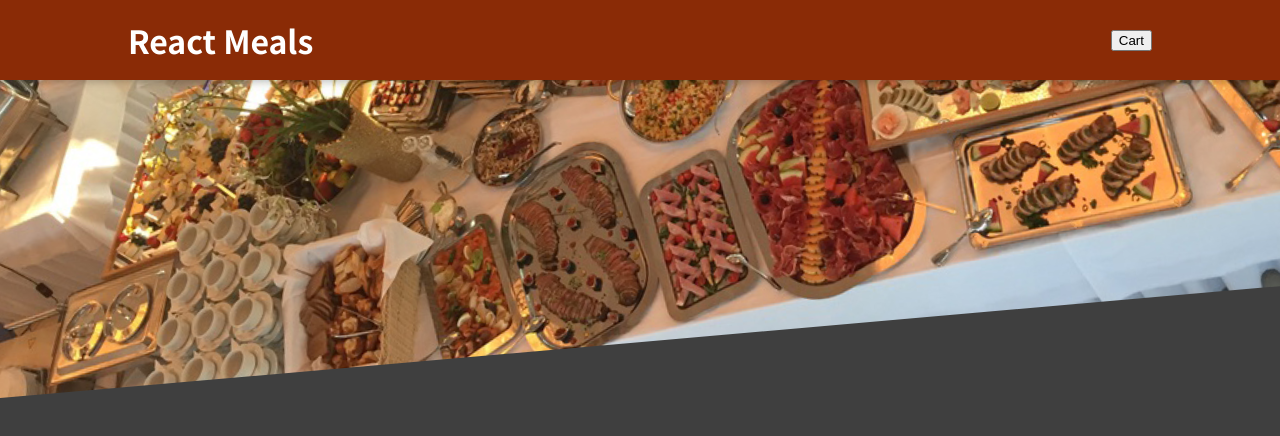
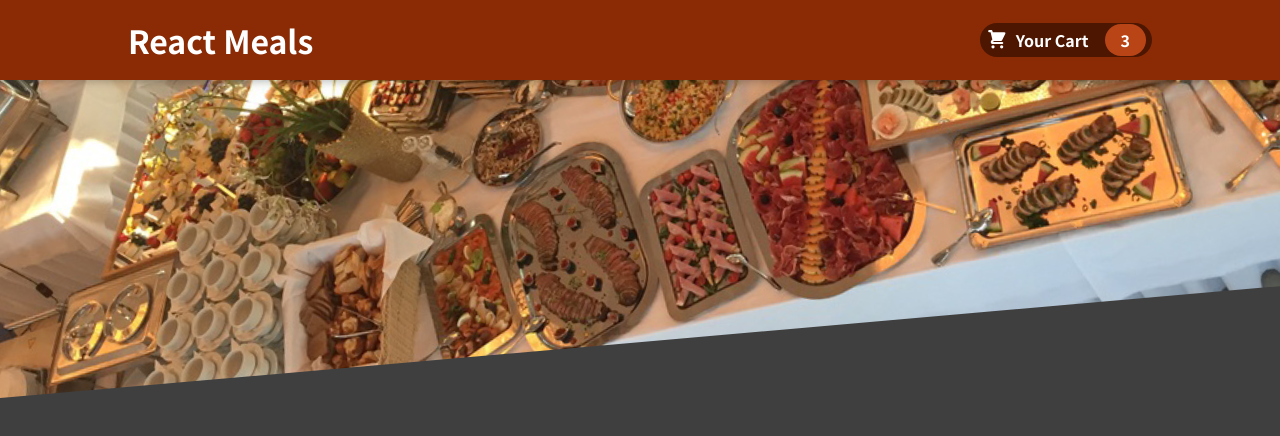
Before and after one commit to PayalSasmal10/food-app, a React (Create React App) app: page / in a window 1280 px wide. Shown: the top 436 px of the page. Built offline with nearby package versions, Linux system fonts and the light colour scheme.

Commit message:
header cart button is completed

```diff
--- /dev/null
+++ b/src/components/Cart/CartIcon.js
@@ -0,0 +1,13 @@
+const CartIcon = () => {
+    return (
+      <svg
+        xmlns='http://www.w3.org/2000/svg'
+        viewBox='0 0 20 20'
+        fill='currentColor'
+      >
+        <path d='M3 1a1 1 0 000 2h1.22l.305 1.222a.997.997 0 00.01.042l1.358 5.43-.893.892C3.74 11.846 4.632 14 6.414 14H15a1 1 0 000-2H6.414l1-1H14a1 1 0 00.894-.553l3-6A1 1 0 0017 3H6.28l-.31-1.243A1 1 0 005 1H3zM16 16.5a1.5 1.5 0 11-3 0 1.5 1.5 0 013 0zM6.5 18a1.5 1.5 0 100-3 1.5 1.5 0 000 3z' />
+      </svg>
+    );
+  };
+
+  export default CartIcon;
--- a/src/components/Layout/Header.js
+++ b/src/components/Layout/Header.js
@@ -1,13 +1,14 @@
 import React from "react";
 import mealsImg from '../../assets/meals.jpg';
 import classes from './Header.module.css';
+import HeaderCartButton from "./HeaderCartButton";
 
 const Header = props =>{
     return(
         <React.Fragment>
             <header className={classes.header}>
                 <h1>React Meals</h1>
-                <button>Cart</button>
+                <HeaderCartButton/>
             </header>
             <div className={classes['main-image']}>
                 <img src={mealsImg} alt="A table full of delicious food"/>
--- /dev/null
+++ b/src/components/Layout/HeaderCartButton.js
@@ -0,0 +1,15 @@
+import React from 'react';
+import CartIcon from '../Cart/CartIcon';
+import classes from './HeaderCartButton.module.css';
+
+const HeaderCartButton = props =>{
+    return (
+        <button className={classes.button}>
+            <span className={classes.icon}><CartIcon/></span>
+            <span>Your Cart</span>
+            <span className={classes.badge}>3</span>
+        </button>
+    );
+};
+
+export default HeaderCartButton;
```
Also changed, not shown: src/components/Layout/HeaderCartButton.module.css (renamed from src/components/Layout/HeaderCart.module.css).
